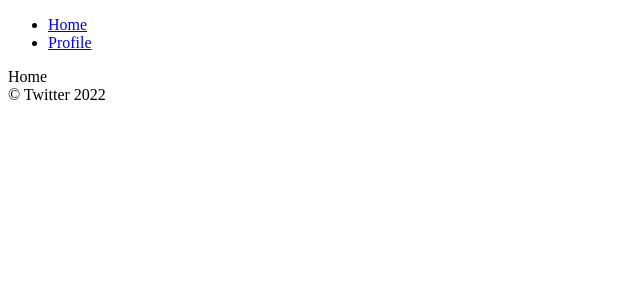
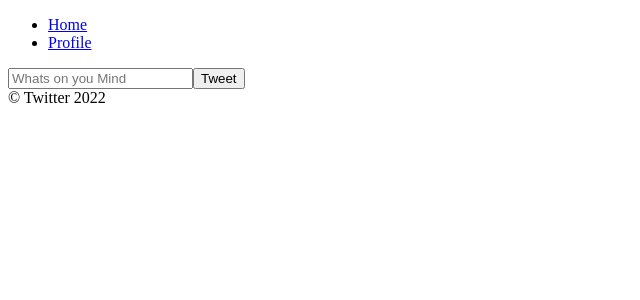
Before and after one commit to HA-SEUNG-JEONG/nwitter-typescript, a React (Create React App) app: page /#/ in a window 1280 px wide. Shown: the top 300 px of the page, without its empty margins (0-640 px from the left). Built offline with nearby package versions, Linux system fonts and the light colour scheme; no server answers; sample sign-in values are in the browser's storage.

Commit message:
Tweeting

```diff
--- a/src/fBase.ts
+++ b/src/fBase.ts
@@ -16,3 +16,4 @@
 export default firebase.initializeApp(firebaseConfig);
 export const authService = firebase.auth();
 export const fireBaseInstance = firebase;
+export const dbService = firebase.firestore();
--- a/src/routes/Auth.tsx
+++ b/src/routes/Auth.tsx
@@ -41,7 +41,6 @@
       provider = new fireBaseInstance.auth.GithubAuthProvider();
     }
     const data = await authService.signInWithPopup(provider);
-    console.log(data);
   };
 
   return (
--- a/src/routes/Home.tsx
+++ b/src/routes/Home.tsx
@@ -1,7 +1,28 @@
-import React from 'react';
+import { dbService } from 'fBase';
+import React, { SyntheticEvent, useState } from 'react';
 
 const Home: React.FunctionComponent = () => {
-  return <div>Home</div>;
+  const [tweet, setTweet] = useState('');
+  const onSubmit = async (event: React.FormEvent<HTMLFormElement>) => {
+    event.preventDefault();
+    await dbService.collection('tweets').add({
+      tweet,
+      createdAt: Date.now(),
+    });
+    setTweet('');
+  };
+  const onChange = (event: React.FormEvent<HTMLInputElement>) => {
+    const {
+      currentTarget: { value },
+    } = event;
+    setTweet(value);
+  };
+  return (
+    <form onSubmit={onSubmit}>
+      <input value={tweet} onChange={onChange} type="text" placeholder="Whats on you Mind" maxLength={150} />
+      <input type="submit" value="Tweet" />
+    </form>
+  );
 };
 
 export default Home;
```
